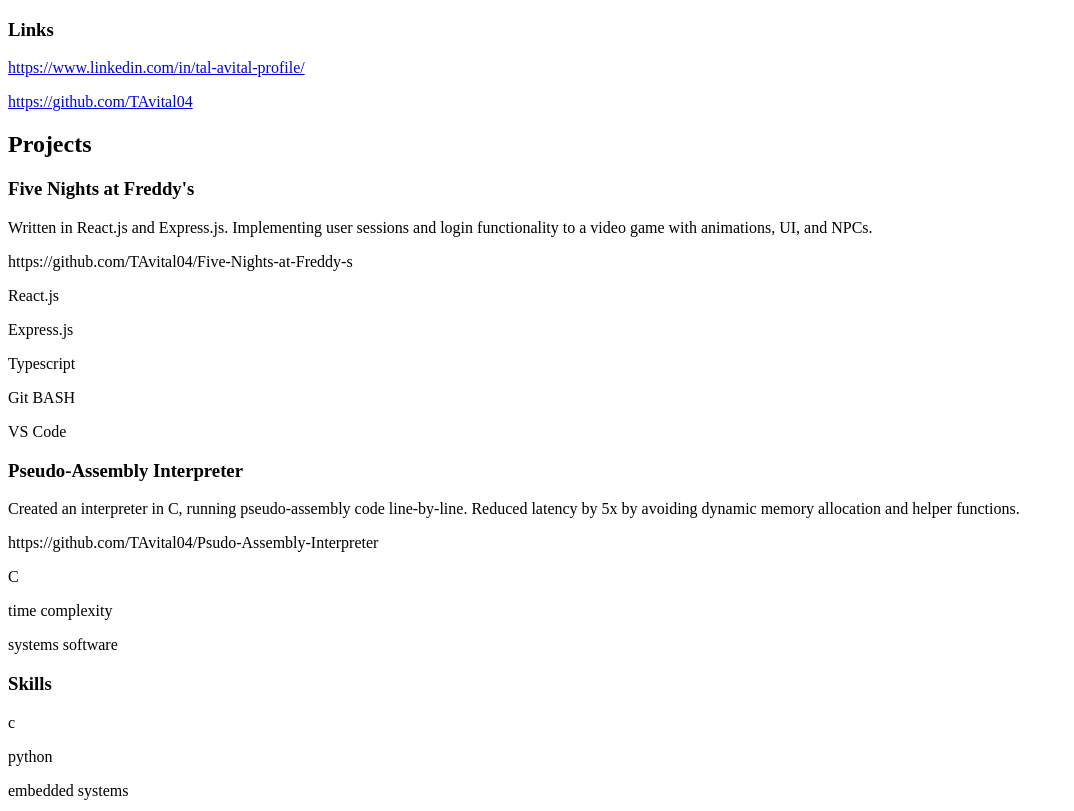
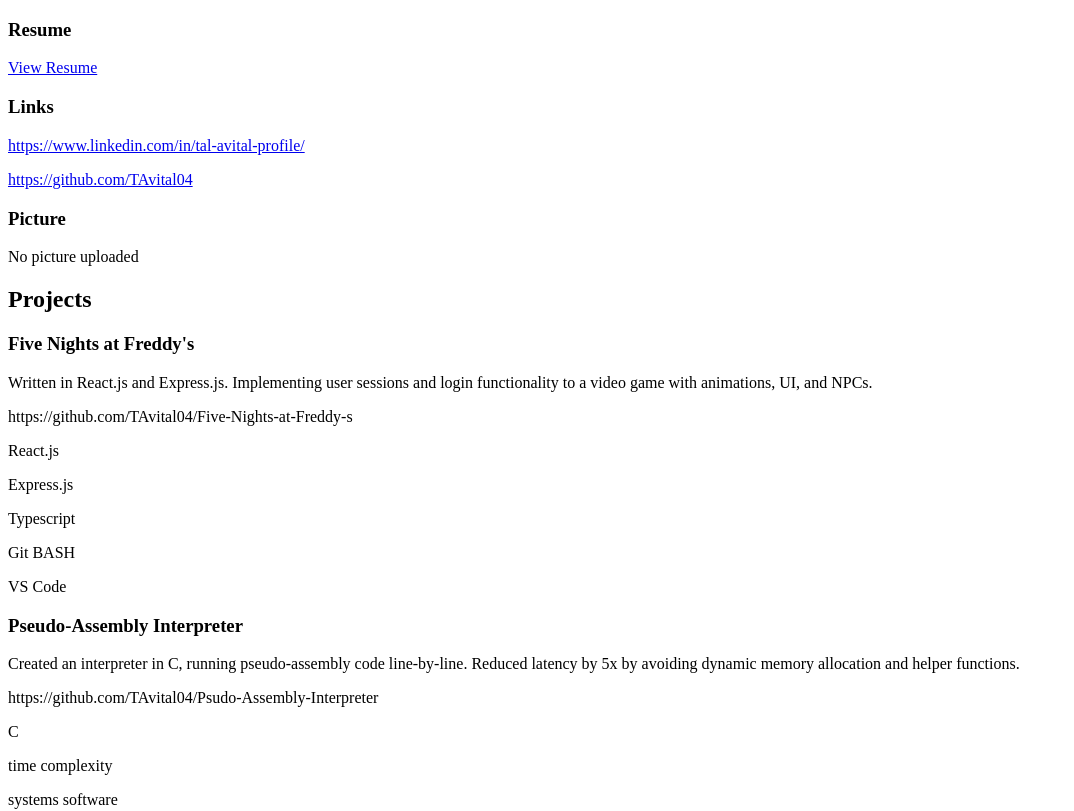
Before and after one commit to IEEE-UCF/Member-Resume-Database, a Next.js app in the folder website/client/: page / in a window 1280 px wide. Shown: the top 811 px of the page, without its empty margins (0-1074 px from the left). Built offline with nearby package versions, Linux system fonts and the light colour scheme.

Commit message:
Add PictureComponent and ResumeComponent for website display

```diff
--- a/website/client/src/app/components/Form.tsx
+++ b/website/client/src/app/components/Form.tsx
@@ -3,6 +3,8 @@
 import LinksComponent from "./LinksComponent"
 import ProjectComponent from "./ProjectComponent"
 import SkillsComponent from "./SkillsComponent"
+import PictureComponent from "./PictureComponent"
+import ResumeComponent from "./ResumeComponent"
 
 interface Experience {
     name: string;
@@ -251,7 +253,7 @@
             <div className="output bio"></div>
 
             <div className="output resume"></div>
-
+                <ResumeComponent resume={formData.resume} resumeType={formData.resumeType} />
             <div className="output major"></div>
 
             <div className="output school-year"></div>
@@ -267,7 +269,7 @@
             <div className="output work-experience"></div>
 
             <div className="output picture"></div>
-
+                <PictureComponent picture={formData.picture} />
             <div className="output projects">
                 <h2>Projects</h2>
                 {
--- /dev/null
+++ b/website/client/src/app/components/PictureComponent.tsx
@@ -0,0 +1,22 @@
+interface PictureComponentProps {
+    picture: any;
+}
+
+const PictureComponent = ({ picture }: PictureComponentProps) => {
+    return (
+        <>
+            <h3>Picture</h3>
+            {picture ? (
+                <img
+                    src={typeof picture === 'string' ? picture : URL.createObjectURL(picture)}
+                    alt="Profile"
+                    style={{ maxWidth: '200px', maxHeight: '200px' }}
+                />
+            ) : (
+                <p>No picture uploaded</p>
+            )}
+        </>
+    );
+};
+
+export default PictureComponent;
--- /dev/null
+++ b/website/client/src/app/components/ResumeComponent.tsx
@@ -0,0 +1,25 @@
+interface ResumeComponentProps {
+    resume: any;
+    resumeType?: string;
+}
+
+const ResumeComponent = ({ resume, resumeType }: ResumeComponentProps) => {
+    return (
+        <>
+            <h3>Resume</h3>
+            {resumeType === "link" ? (
+                <a href={resume} target="_blank" rel="noopener noreferrer">
+                    View Resume
+                </a>
+            ) : resume ? (
+                <a href={URL.createObjectURL(resume)} target="_blank" rel="noopener noreferrer">
+                    Download Resume
+                </a>
+            ) : (
+                <p>No resume uploaded</p>
+            )}
+        </>
+    );
+};
+
+export default ResumeComponent;
```
